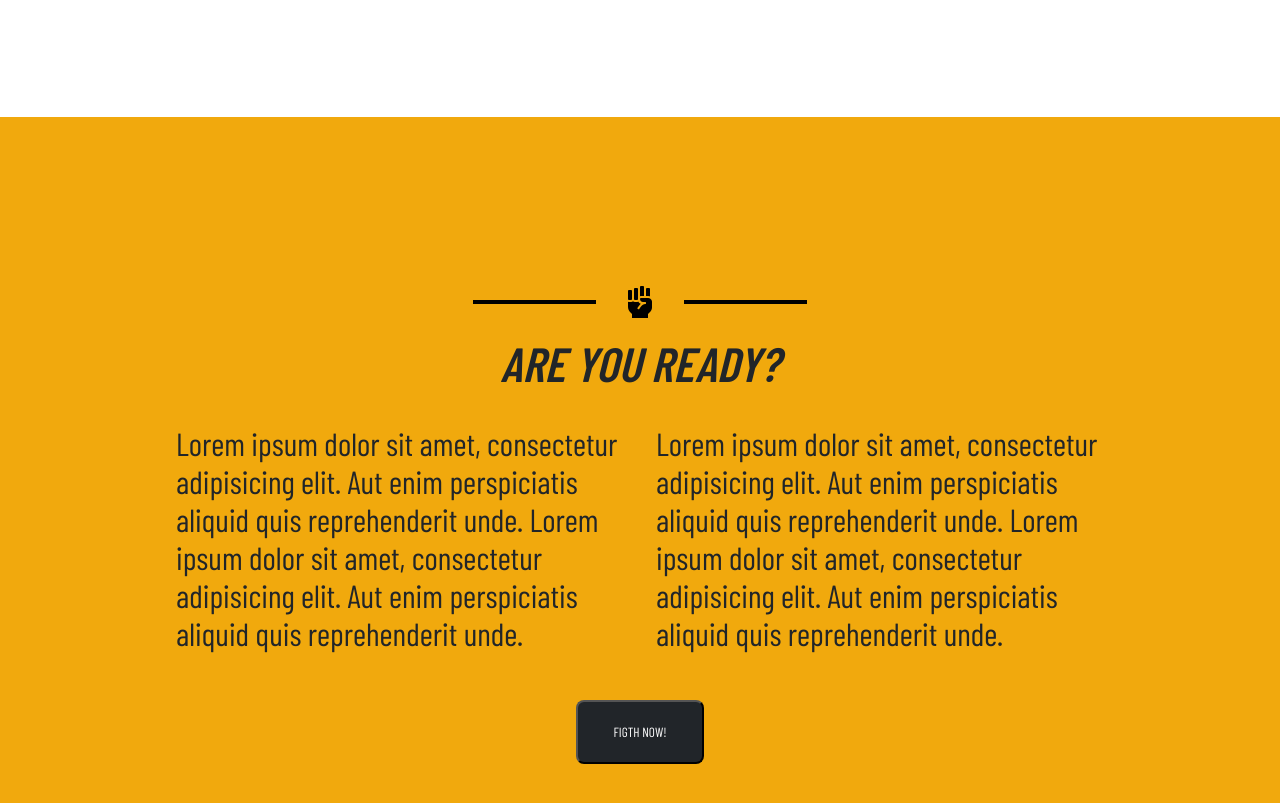
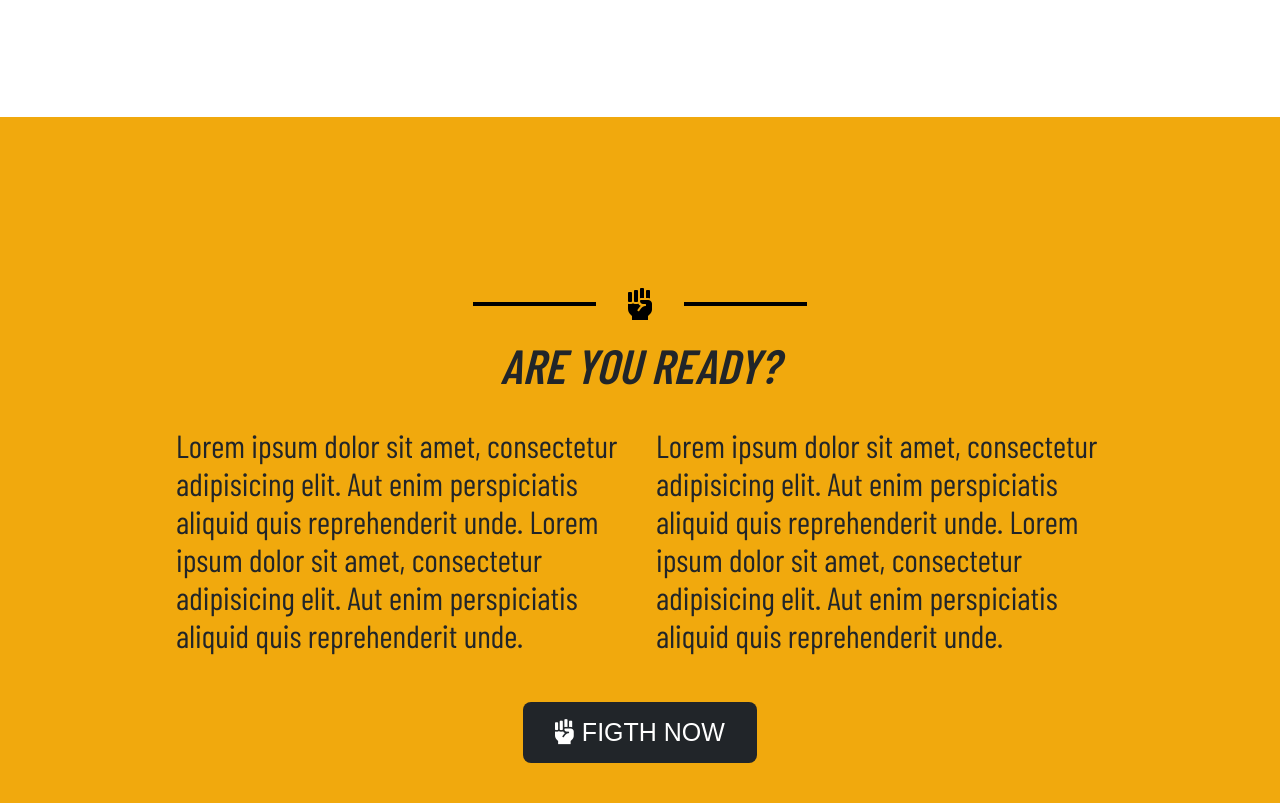
Before and after one commit to GabrielHygino/StreetFighter-Website, a plain HTML site: page index.html in a window 1280 px wide. Shown: the part 1112-1915 px from the top of the page. Drawn offline with nearby package versions, Linux system fonts and the light colour scheme; a web font is replaced by a local one.

Commit message:
cta1 done

```diff
--- a/assets/css/cta1.css
+++ b/assets/css/cta1.css
@@ -1,6 +1,6 @@
 .cta1{
-    padding-top: 7.5rem;
-    padding-bottom: 7.5rem;
+    padding-top: 5rem;
+    padding-bottom: 5rem;
     height: 100vh;
     width: 100%;
     background-color: #f1a90d;
@@ -47,10 +47,23 @@
 
 .button-cta{
     text-align: center;
-    width: 8rem;
-    height: 4rem;
+    border: none;
+    color: #fff;
+    font-weight: 700;
+    padding: 1rem 2rem;
     cursor: pointer;
     background-color: #212529;
-    color: #FFF;
     border-radius: 0.5rem;
+    font-size: 25px;
+    font-weight: 300;
+    font-family: sans-serif;
 }
+
+.cta1 > .button-cta .fas{
+    color: #fff;
+    font-size: 25px;
+    margin-right: 0.5rem;
+    margin-top: 0;
+    margin-bottom: 0;
+    margin-left: 0;
+}
--- a/assets/css/global.css
+++ b/assets/css/global.css
@@ -41,7 +41,6 @@ html{
     padding-left: 1rem;
     padding-right: 1rem;
     width: 100%;
-
 }
 
 @media (min-width: 641px){
--- a/index.html
+++ b/index.html
@@ -85,7 +85,7 @@
         </div>
 
         <button class="button-cta">
-            FIGTH NOW!
+            <i class="fas fa-fist-raised"></i>FIGTH NOW
         </button>
     </section>
 
```
